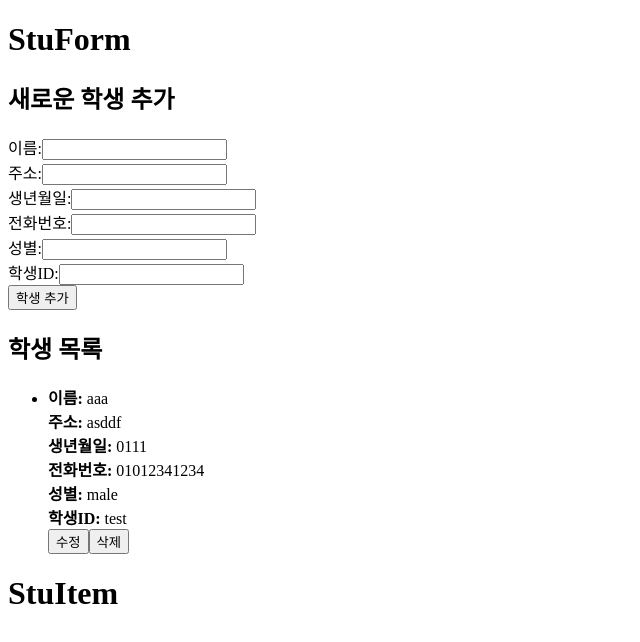
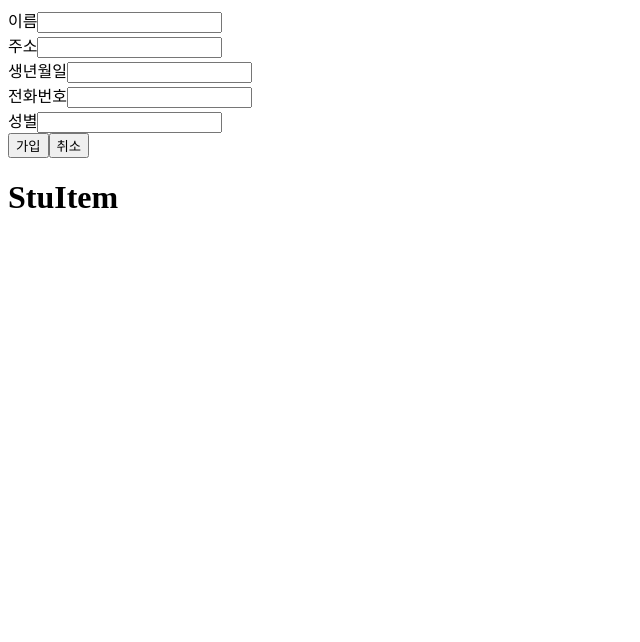
Before and after one commit to yoonbeeseo/cms, a React (Vite) app: page / in a window 1280 px wide. Shown: the top 642 px of the page, without its empty margins (0-640 px from the left). Built offline with nearby package versions, Linux system fonts and the light colour scheme.

Commit message:
work clear

```diff
--- a/src/CMS/StuForm.jsx
+++ b/src/CMS/StuForm.jsx
@@ -1,290 +1,125 @@
-import { useState, useRef } from "react";
+import { useState } from "react";
 import { studentin } from "../database";
+import PropTypes from "prop-types";
 
-const StuForm = () => {
-  const [studentList, setStudentList] = useState([studentin]); // 학생 목록 저장
-  const [editStudentId, setEditStudentId] = useState(null); // 수정 중인 학생 추적
-
-  const [newStudent, setNewStudent] = useState({
+const StuForm = ({ payload, setUsers, users, isEditing, onCancel }) => {
+  const [user, setUser] = useState(
+    payload ?? {
       name: "",
       address: "",
       birth: "",
       tel: "",
       gender: "",
       studentid: "",
-  }); // 새로운 학생 데이터
-  const [updatedStudent, setUpdatedStudent] = useState({
-    name: "",
-    address: "",
-    birth: "",
-    tel: "",
-    gender: "",
-    studentid: "",
-  });
-
-  // useRef 설정 - 각 입력 필드에 대한 ref
-  const nameRef = useRef(null);
-  const addressRef = useRef(null);
-  const birthRef = useRef(null);
-  const telRef = useRef(null);
-  const genderRef = useRef(null);
-  const studentidRef = useRef(null);
-
-  // 새로운 학생 입력값 처리
-  const handleNewStudentInputChange = (e) => {
-    const { name, value } = e.target;
-    setNewStudent((prev) => ({ ...prev, [name]: value }));
+    }
+  );
+  const onChange = (e) => {
+    setUser((prev) => ({ ...prev, [e.target.name]: e.target.value }));
   };
 
-  // 새로운 학생 추가
-  const handleAddStudent = (e) => {
+  const onSubmit = (e) => {
     e.preventDefault();
-    if (!newStudent.name) {
-      alert("이름을 입력해주세요!");
-      nameRef.current.focus(); // 이름 입력 필드에 포커스
+    if (user.name.length === 0) {
+      alert("이름을 입력하세요");
       return;
     }
-    if (!newStudent.address) {
-      alert("주소를 입력해주세요!");
-      addressRef.current.focus(); // 주소 입력 필드에 포커스
+    if (user.address.length === 0) {
+      alert("주소를 입력하세요");
       return;
     }
-    if (!newStudent.birth) {
-      alert("생년월일을 입력해주세요!");
-      birthRef.current.focus(); // 생년월일 입력 필드에 포커스
+    if (user.birth.length === 0) {
+      alert("생일을 입력하세요");
       return;
     }
-    if (!newStudent.tel) {
-      alert("전화번호를 입력해주세요!");
-      telRef.current.focus(); // 전화번호 입력 필드에 포커스
+    if (user.tel.length === 0) {
+      alert("전화번호를 입력하세요");
       return;
     }
-    if (!newStudent.gender) {
-      alert("성별을 입력해주세요!");
-      genderRef.current.focus(); // 성별 입력 필드에 포커스
-      return;
-    }
-    if (!newStudent.studentid) {
-      alert("학생아이디를 입력해주세요!");
-      studentidRef.current.focus(); // 학생아이디 입력 필드에 포커스
+    if (user.gender.length === 0) {
+      alert("성별을 입력하세요");
       return;
     }
 
-    // 학생아이디 중복 체크
-    const StudentOverlap = studentList.some(
-      (student) => student.studentid === newStudent.studentid
-    );
-
-    if (StudentOverlap) {
-      alert("중복된 학생아이디가 있습니다. 다른 아이디를 입력해주세요.");
-      studentidRef.current.focus(); // 학생아이디 입력 필드에 포커스
-      return;
+    if (!isEditing) {
+      const foundUser = () => {
+        setUsers((u) => u.name === user.name);
+      };
+      if (foundUser) {
+        alert("중복된 이름입니다");
+      }
     }
 
-    setStudentList((prev) => [...prev, newStudent]);
-    setNewStudent({
-      name: "",
-      address: "",
-      birth: "",
-      tel: "",
-      gender: "",
-      studentid: "",
+    setUser((prev) => {
+      let copy = [...prev];
+      if (!isEditing) {
+        const index = users.findIndex((u) => u.studentid === payload.studentid);
+        if (index >= 0) {
+          copy[index] = user;
+        }
+      } else {
+        copy.push({ ...user, studentid });
+      }
+      return copy;
     });
 
-    // 새로운 학생 추가 후 이름 입력 필드로 포커스 이동
-    nameRef.current.focus();
-  };
-
-  // 학생 수정 폼 입력값 처리
-  const handleEditInputChange = (e) => {
-    const { name, value } = e.target;
-    setUpdatedStudent((prev) => ({ ...prev, [name]: value }));
-  };
-
-  // 학생 수정 저장
-  const handleUpdateStudent = (e) => {
-    e.preventDefault();
-    setStudentList((prev) =>
-      prev.map((student) =>
-        student.studentid === editStudentId ? updatedStudent : student
-      )
-    );
-    setEditStudentId(null);
-    setUpdatedStudent({
-      name: "",
-      address: "",
-      birth: "",
-      tel: "",
-      gender: "",
-      studentid: "",
-    });
-  };
-
-  // 학생 삭제
-  const handleDeleteStudent = (studentid) => {
-    setStudentList((prev) =>
-      prev.filter((student) => student.studentid !== studentid)
-    );
-  };
-
-  // 수정 시작
-  const startEditing = (student) => {
-    setEditStudentId(student.studentid);
-    setUpdatedStudent(student);
+    alert(isEditing ? "수정" : "가입");
+    if (isEditing && onCancel) {
+      onCancel();
+    }
   };
 
   return (
-    <>
-      <h1>StuForm</h1>
-
-      {/* 새로운 학생 추가 폼 */}
-      <form onSubmit={handleAddStudent}>
-        <h2>새로운 학생 추가</h2>
+    <form onSubmit={onSubmit}>
       <div>
-          <label>이름:</label>
+        <label htmlFor="name">이름</label>
+        <input type="text" name="name" value={user.name} onChange={onChange} />
+      </div>
+      <div>
+        <label htmlFor="address">주소</label>
         <input
-            ref={nameRef} // 이름 입력 필드에 ref 연결
           type="text"
-            name="name"
-            value={newStudent.name}
-            onChange={handleNewStudentInputChange}
+          name="address"
+          value={user.address}
+          onChange={onChange}
         />
       </div>
       <div>
-          <label>주소:</label>
+        <label htmlFor="birth">생년월일</label>
         <input
-            ref={addressRef} // 주소 입력 필드에 ref 연결
           type="text"
-            name="address"
-            value={newStudent.address}
-            onChange={handleNewStudentInputChange}
+          name="birth"
+          value={user.birth}
+          onChange={onChange}
         />
       </div>
       <div>
-          <label>생년월일:</label>
-          <input
-            ref={birthRef} // 생년월일 입력 필드에 ref 연결
-            type="text"
-            name="birth"
-            value={newStudent.birth}
-            onChange={handleNewStudentInputChange}
-          />
+        <label htmlFor="tel">전화번호</label>
+        <input type="text" name="tel" value={user.tel} onChange={onChange} />
       </div>
       <div>
-          <label>전화번호:</label>
-          <input
-            ref={telRef} // 전화번호 입력 필드에 ref 연결
-            type="text"
-            name="tel"
-            value={newStudent.tel}
-            onChange={handleNewStudentInputChange}
-          />
-        </div>
-        <div>
-          <label>성별:</label>
-          <input
-            ref={genderRef} // 성별 입력 필드에 ref 연결
-            type="text"
-            name="gender"
-            value={newStudent.gender}
-            onChange={handleNewStudentInputChange}
-          />
-        </div>
-        <div>
-          <label>학생ID:</label>
-          <input
-            ref={studentidRef} // 학생아이디 입력 필드에 ref 연결
-            type="text"
-            name="studentid"
-            value={newStudent.studentid}
-            onChange={handleNewStudentInputChange}
-          />
-        </div>
-        <button type="submit">학생 추가</button>
-      </form>
-
-      {/* 학생 수정 폼 */}
-      {editStudentId && (
-        <form onSubmit={handleUpdateStudent}>
-          <h2>학생 수정</h2>
-          <div>
-            <label>이름:</label>
-            <input
-              type="text"
-              name="name"
-              value={updatedStudent.name}
-              onChange={handleEditInputChange}
-            />
-          </div>
-          <div>
-            <label>주소:</label>
-            <input
-              type="text"
-              name="address"
-              value={updatedStudent.address}
-              onChange={handleEditInputChange}
-            />
-          </div>
-          <div>
-            <label>생년월일:</label>
-            <input
-              type="text"
-              name="birth"
-              value={updatedStudent.birth}
-              onChange={handleEditInputChange}
-            />
-          </div>
-          <div>
-            <label>전화번호:</label>
-            <input
-              type="text"
-              name="tel"
-              value={updatedStudent.tel}
-              onChange={handleEditInputChange}
-            />
-          </div>
-          <div>
-            <label>성별:</label>
+        <label htmlFor="gender">성별</label>
         <input
           type="text"
           name="gender"
-              value={updatedStudent.gender}
-              onChange={handleEditInputChange}
+          value={user.gender}
+          onChange={onChange}
         />
       </div>
-          <div>
-            <label>학생ID:</label>
-            <input
-              type="text"
-              name="studentid"
-              value={updatedStudent.studentid}
-              onChange={handleEditInputChange}
-            />
-          </div>
-          <button type="submit">수정 저장</button>
+      <button>{isEditing ? "수정" : "가입"}</button>
+      <button onClick={onCancel} type="button">
+        취소
+      </button>
     </form>
-      )}
-
-      {/* 학생 목록 출력 */}
-      <h2>학생 목록</h2>
-      <ul>
-        {studentList.map((student) => (
-          <li key={student.studentid}>
-            <strong>이름:</strong> {student.name} <br />
-            <strong>주소:</strong> {student.address} <br />
-            <strong>생년월일:</strong> {student.birth} <br />
-            <strong>전화번호:</strong> {student.tel} <br />
-            <strong>성별:</strong> {student.gender} <br />
-            <strong>학생ID:</strong> {student.studentid} <br />
-            <button onClick={() => startEditing(student)}>수정</button>
-            <button onClick={() => handleDeleteStudent(student.studentid)}>
-              삭제
-            </button>
-          </li>
-        ))}
-      </ul>
-    </>
   );
 };
 
 export default StuForm;
+
+StuForm.propTypes = {
+  users: PropTypes.array,
+  setUsers: PropTypes.func,
+
+  isEditing: PropTypes.bool,
+  payload: PropTypes.object,
+  onCancel: PropTypes.func,
+};
```
Also changed, not shown: 1 other file (tests, documents, lock files or other folders). Lines whose indentation alone changed are shown as unchanged.
